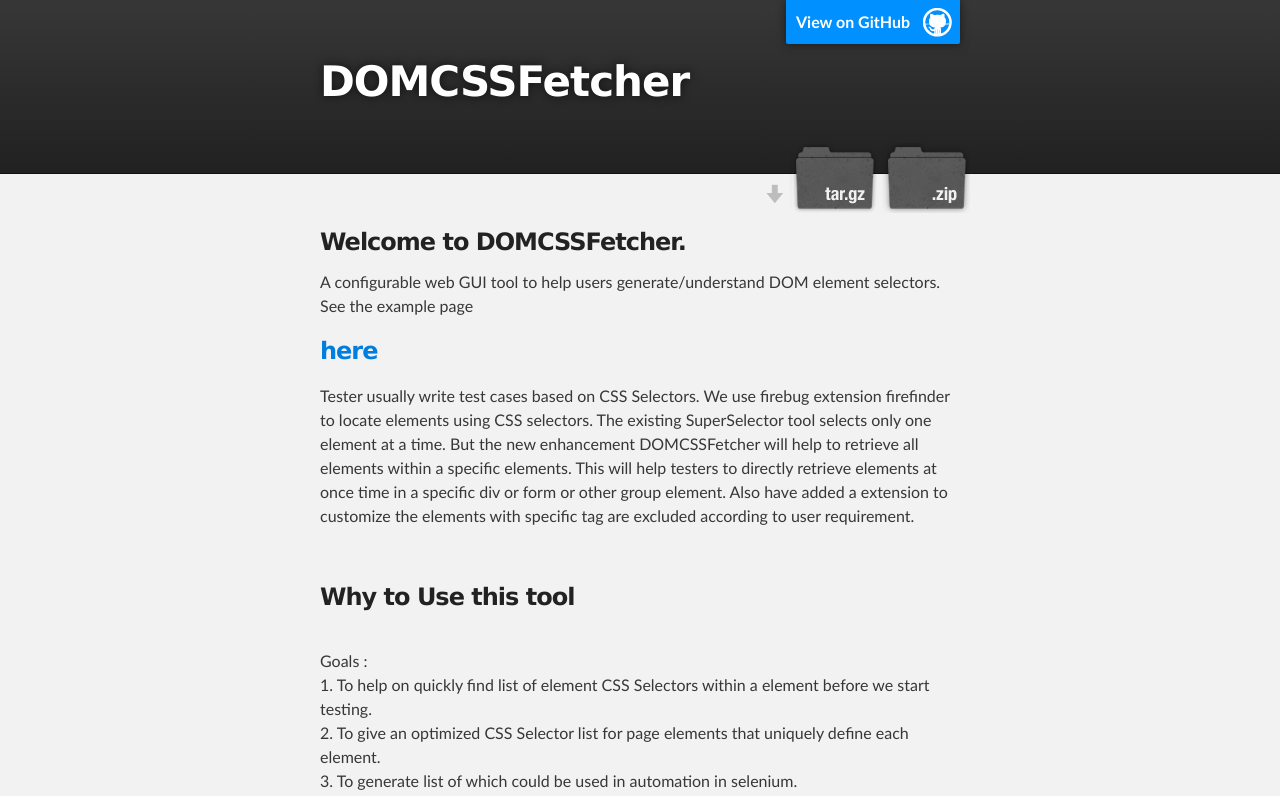
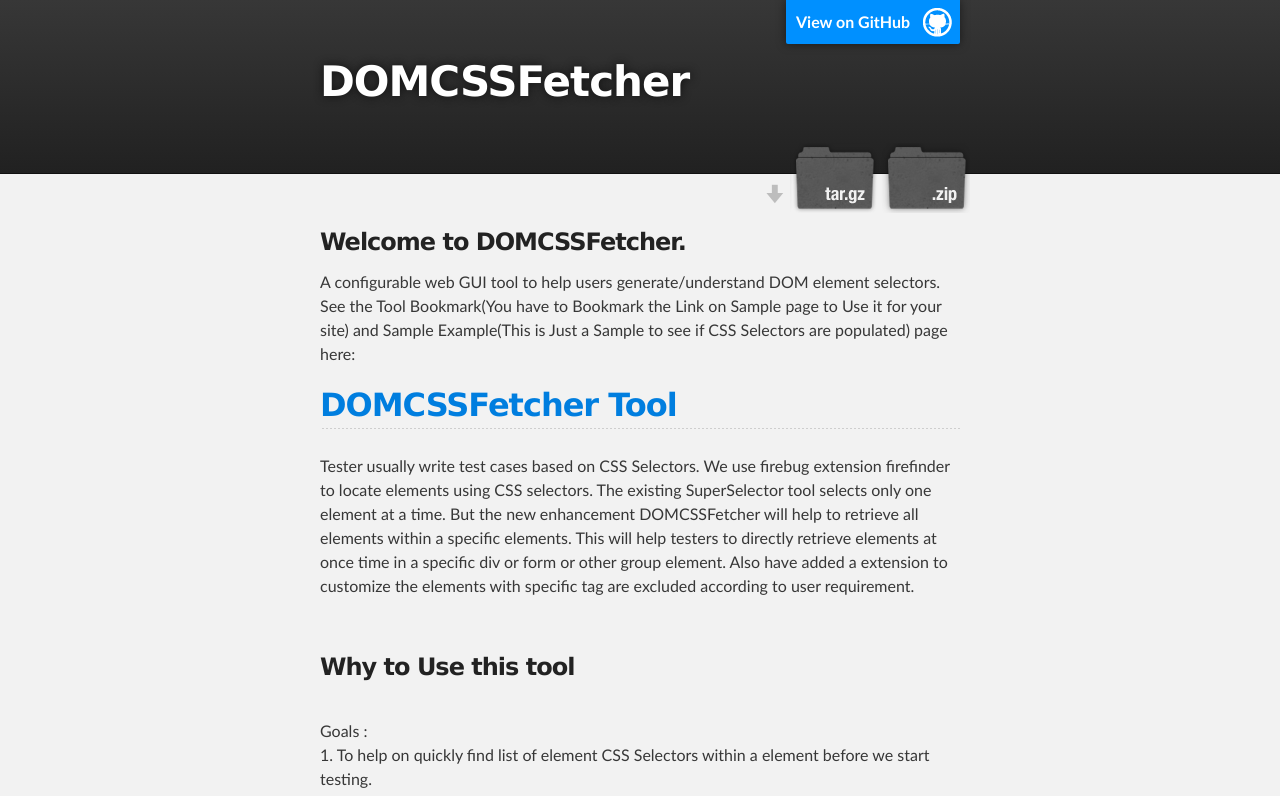
Before and after one commit to prajaktamore/DOMCSSFetcher, a plain HTML site: page index.html in a window 1280 px wide. Shown: the top 796 px of the page. Drawn offline with Linux system fonts and the light colour scheme.

Commit message:
Update index.html

```diff
--- a/index.html
+++ b/index.html
@@ -25,7 +25,7 @@
 <section id="main_content" class="inner">
 <h3>
 <a name="welcome-to-github-pages" class="anchor" href="#welcome-to-github-pages"><span class="octicon octicon-link"></span></a>Welcome to DOMCSSFetcher.</h3>
-<p>A configurable web GUI tool to help users generate/understand DOM element selectors. See the example page <h3><a href="http://prajaktamore.github.io/DOMCSSFetcher/DOMCSSFetcher/">here</a></h3></p>
+<p>A configurable web GUI tool to help users generate/understand DOM element selectors. See the Tool Bookmark(You have to Bookmark the Link on Sample page to Use it for your site) and Sample Example(This is Just a Sample to see if CSS Selectors are populated) page here: <h2><a href="http://prajaktamore.github.io/DOMCSSFetcher/DOMCSSFetcher/">DOMCSSFetcher Tool</a></h2></p>
 <p>Tester usually write test cases based on CSS Selectors. We use firebug extension firefinder to locate elements using CSS selectors. The existing SuperSelector tool selects only one element at a time. But the new enhancement DOMCSSFetcher will help to retrieve all elements within a specific elements. This will help testers to directly retrieve elements at once time in a specific div or form or other group element. Also have added a extension to customize the elements with specific tag are excluded according to user requirement.</p>
 <h3><br>
 <a name="designer-templates" class="anchor" href="#designer-templates"><span class="octicon octicon-link"></span></a>Why to Use this tool</h3>
```
